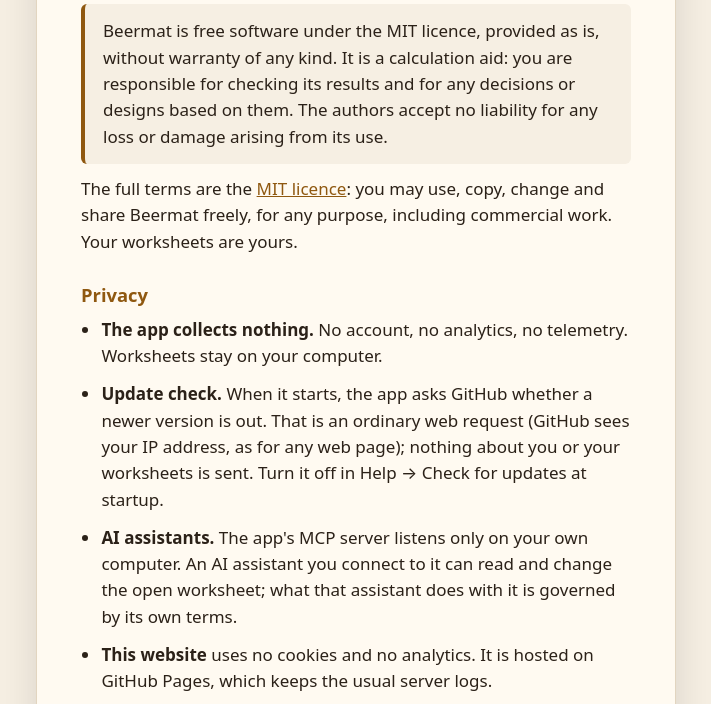
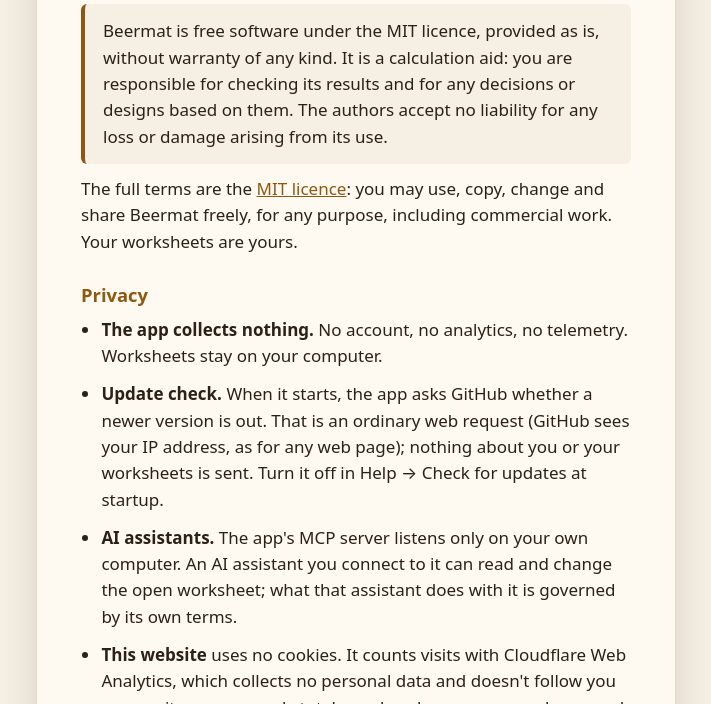
Before and after one commit to beermat-pub/beermat.pub, a plain HTML site: page terms.html in a window 1280 px wide. Shown: the part 235-939 px from the top of the page, without its empty margins (284-995 px from the left). Drawn offline with Linux system fonts and the light colour scheme.

Commit message:
Privacy: the website counts visits with Cloudflare Web Analytics (no cookies, no personal data)
Co-Authored-By: Claude Opus 5.5 <noreply@anthropic.com>

```diff
--- a/terms.html
+++ b/terms.html
@@ -80,7 +80,7 @@
     <li><b>The app collects nothing.</b> No account, no analytics, no telemetry. Worksheets stay on your computer.</li>
     <li><b>Update check.</b> When it starts, the app asks GitHub whether a newer version is out. That is an ordinary web request (GitHub sees your IP address, as for any web page); nothing about you or your worksheets is sent. Turn it off in Help → Check for updates at startup.</li>
     <li><b>AI assistants.</b> The app's MCP server listens only on your own computer. An AI assistant you connect to it can read and change the open worksheet; what that assistant does with it is governed by its own terms.</li>
-    <li><b>This website</b> uses no cookies and no analytics. It is hosted on GitHub Pages, which keeps the usual server logs.</li>
+    <li><b>This website</b> uses no cookies. It counts visits with Cloudflare Web Analytics, which collects no personal data and doesn't follow you across sites: we see only totals, such as how many people opened a page and which site sent them. The web version's worksheets are never counted or sent anywhere. The site is hosted on GitHub Pages, which keeps the usual server logs.</li>
     <li><b>Donations</b> go through GitHub Sponsors or Ko-fi, under their own terms and privacy policies.</li>
   </ul>
 
```
